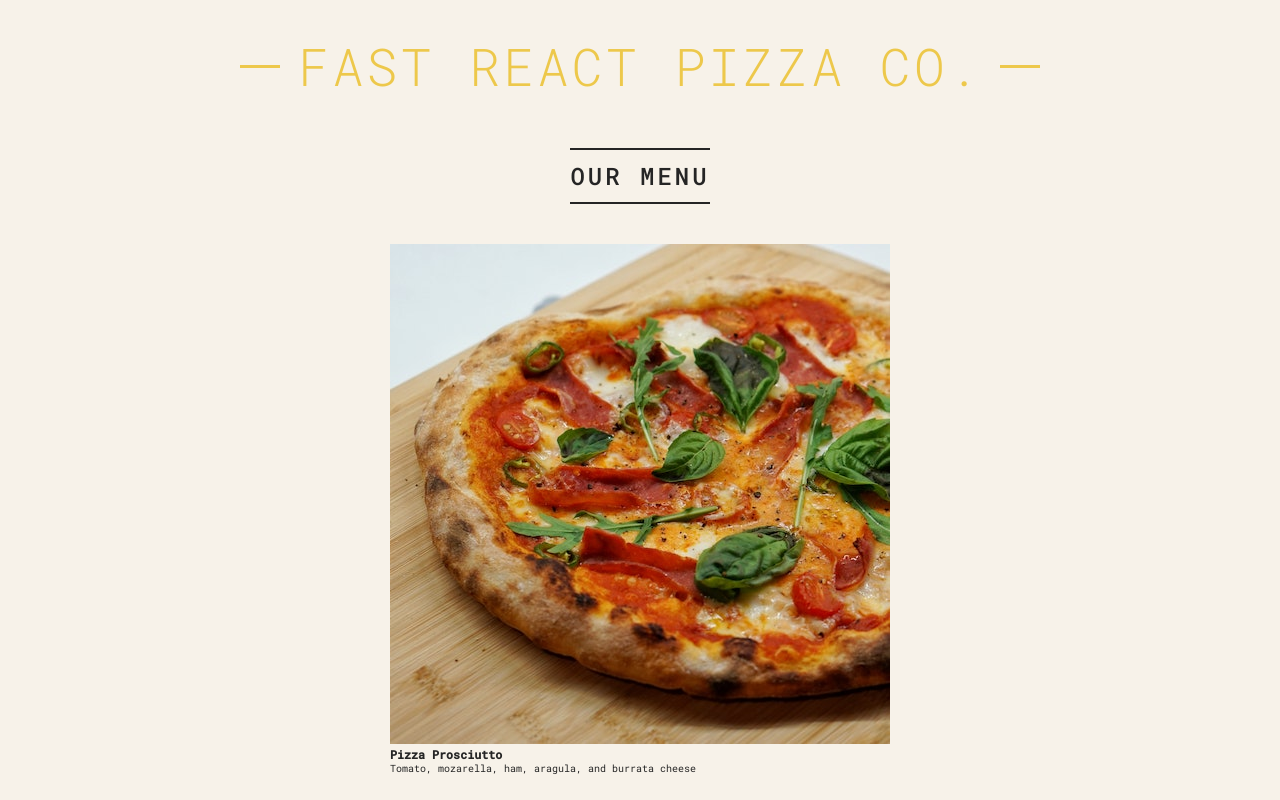
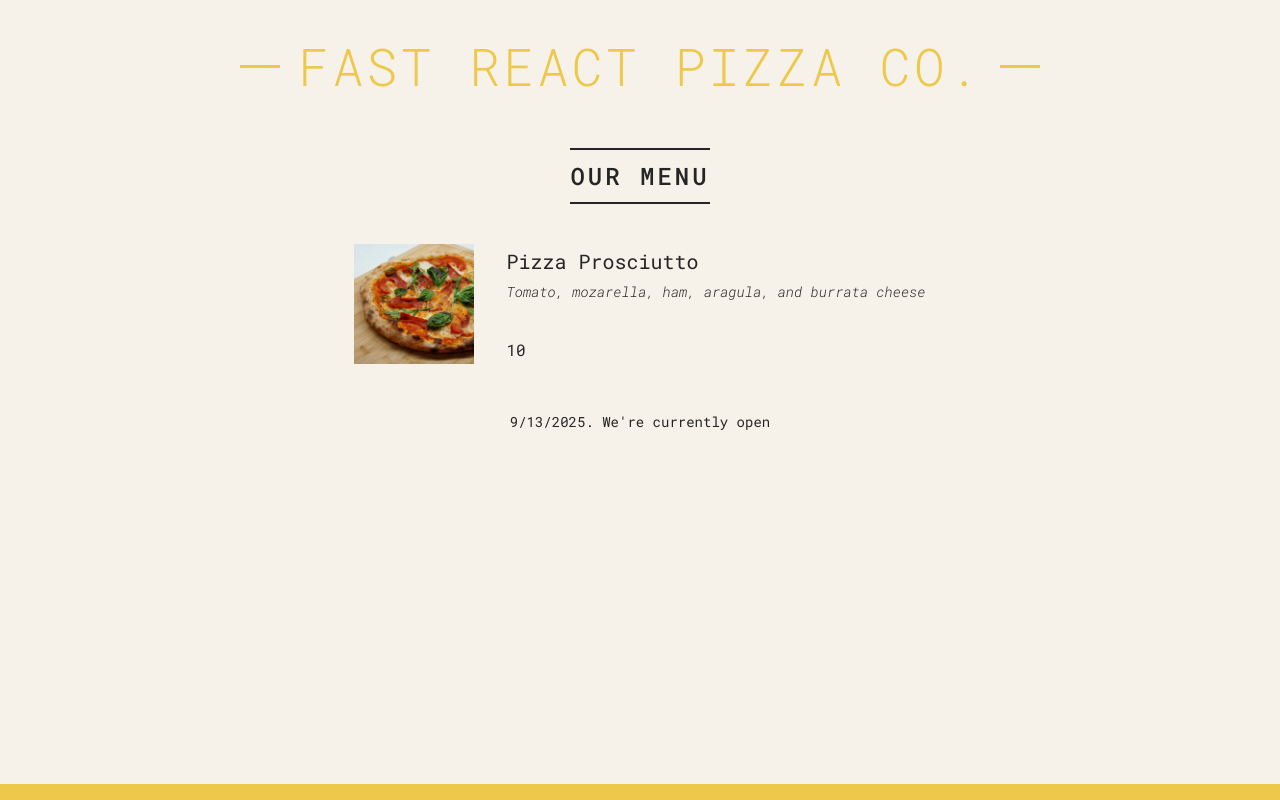
Before and after one commit to StenixDev/byte-boredom, a React (Create React App) app: page / in a window 1280 px wide. Shown: the top 800 px of the page. Built offline with nearby package versions, Linux system fonts and the light colour scheme.

Commit message:
passing and receiving props

```diff
--- a/src/index.js
+++ b/src/index.js
@@ -70,12 +70,29 @@ function Menu(){
 
   return <main className='menu'>
     <h2>Our Menu</h2>
-    <Pizza />
-  <Pizza />
-  <Pizza />
+    <Pizza name='Pizza Prosciutto'
+     ingredients='Tomato, mozarella, ham, aragula, and burrata cheese'
+     photoName='pizzas/prosciutto.jpg'
+     price={10}
+      />
+
+
     </main>
 
 }
+
+function Pizza(props){
+
+  return <div className='pizza'>
+    <img src={props.photoName} alt={props.name} />
+    <div><h3>{props.name}</h3>
+    <p>{props.ingredients}</p>
+    <span>{props.price}</span>
+    </div>
+
+  </div>
+}
+
 
 function Footer(){
 
@@ -98,14 +115,6 @@ function Footer(){
     }. We're currently open</footer>
 }
 
-function Pizza(){
-
-  return <div>
-    <img src='pizzas/prosciutto.jpg' alt="prosciutto" />
-    <h3>Pizza Prosciutto</h3>
-    <p>Tomato, mozarella, ham, aragula, and burrata cheese </p>
-  </div>
-}
 
 const root = ReactDOM.createRoot(document.getElementById('root'));
 root.render(
```
